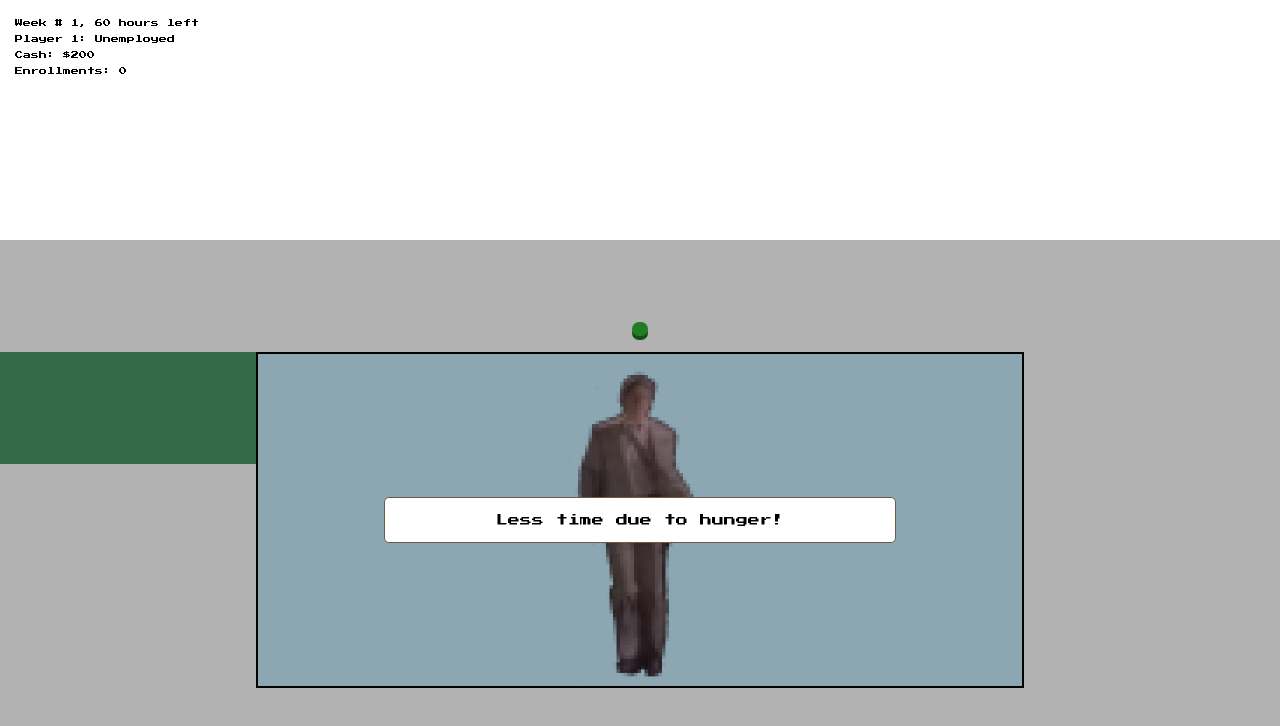
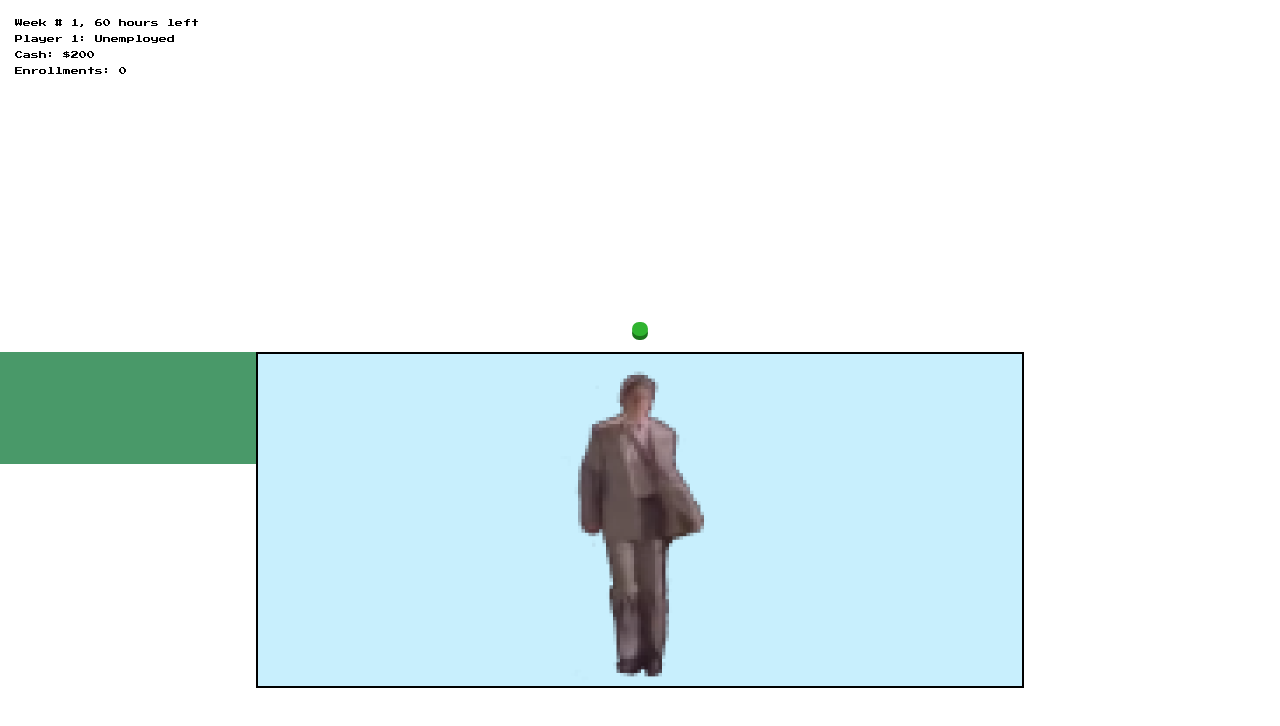
Before and after one commit to wintermutt/jones-redux, a Next.js app: page / in a window 1280 px wide. Shown: the top 726 px of the page. Built offline with nearby package versions, Linux system fonts and the light colour scheme.

Commit message:
Implemented starvation, feeding and notices.

```diff
--- a/components/Board.js
+++ b/components/Board.js
@@ -1,3 +1,5 @@
+import { getCurrentPlayerNotices } from '../state/players'
+import { isWeekendDismissed } from '../state/ui'
 import { getNumberOfBuildings } from '../state/buildings'
 import Tile from '../components/Tile'
 import BuildingWindow from '../components/BuildingWindow'
@@ -5,12 +7,15 @@ import WeekendWindow from '../components/WeekendWindow'
 import Modal from '../components/Modal'
 import Token from '../components/Token'
 import BoardMiddle from '../components/BoardMiddle'
+import { useSelector } from 'react-redux'
 
 const tiles = Array(getNumberOfBuildings())
   .fill(null)
   .map((_, i) => i)
 
 export default function Board({spaceWidth, spaceHeight}) {
+  const notices = useSelector(getCurrentPlayerNotices)
+  const weekendDismissed = useSelector(isWeekendDismissed)
 
   return (
     <>
@@ -26,7 +31,9 @@ export default function Board({spaceWidth, spaceHeight}) {
         <BuildingWindow/>
         <WeekendWindow/>
 
-        <Modal>Less time due to hunger!</Modal>
+        {weekendDismissed && notices.map(n =>
+          <Modal>{n}</Modal>
+        )}
       </div>
 
       <style jsx>{`
--- a/components/Modal.js
+++ b/components/Modal.js
@@ -29,11 +29,12 @@ export default function Modal({children}) {
         .modal {
           border: 1px solid #6e5b45;
           background: #fff;
-          width: 40vw;
+          width: 80vw;
           font-size: 12px;
-          padding: 10px;
+          padding: 20px;
           text-align: center;
           border-radius: 5px;
+          white-space: pre-wrap;
         }
       `}</style>
     </>
--- a/state/players.js
+++ b/state/players.js
@@ -33,6 +33,8 @@ const playersSlice = createSlice({
       const player = getCurrent(players)
 
       player.cash -= product.price
+
+      if (product.feeds) player.hungry = false
     },
 
     enrolled(players, {payload}) {
@@ -88,8 +90,10 @@ const playersSlice = createSlice({
       player.timeLeft = 60
       player.position = 2
       player.inside = false
+      player.notices = []
 
       processWeekend(player)
+      processStarvation(player)
 
       if (initializing) delete players.initializing
     }
@@ -105,7 +109,9 @@ function getNewPlayer() {
     weekend: null,
     cash: 200,
     job: null,
-    enrollments: 0
+    enrollments: 0,
+    hungry: true,
+    notices: []
   }
 }
 
@@ -121,6 +127,15 @@ function processWeekend(player) {
   player.weekend = {
     text: "You tried to drive to Hawaii to watch a surfing contest.",
     spent
+  }
+}
+
+function processStarvation(player) {
+  if (player.week === 1 || !player.hungry)
+    player.hungry = true
+  else {
+    player.timeLeft -= timeCosts.starvation
+    player.notices.push('LESS TIME!\nDUE TO HUNGER')
   }
 }
 
@@ -142,6 +157,10 @@ export function getCurrentPlayerPosition(state) {
 
 export function getCurrentPlayerWeekend(state) {
   return getCurrentPlayer(state).weekend
+}
+
+export function getCurrentPlayerNotices(state) {
+  return getCurrentPlayer(state).notices
 }
 
 export function isCurrentPlayerInside(state) {
--- a/state/static.yaml
+++ b/state/static.yaml
@@ -5,6 +5,7 @@ timeCosts:
   enteringBuilding: 2
   movement: 0.625 # 10 / 16, source: https://jonesinthefastlane.fandom.com/wiki/Locations
   jobApplication: 4
+  starvation: 20
 
 buildings:
   - name: Luxury Condo
@@ -67,12 +68,12 @@ buildings:
       - {name: Assistant Manager, wage: 7}
       - {name: Manager, wage: 8}
     products:
-      - {name: Hamburger, price: 79}
-      - {name: Cheeseburger, price: 89}
-      - {name: Big Max, price: 124}
-      - {name: Mr. Fries, price: 65}
-      - {name: Mr. Shake, price: 102}
-      - {name: Cola, price: 69}
+      - {name: Hamburger, price: 79, feeds: true}
+      - {name: Cheeseburger, price: 89, feeds: true}
+      - {name: Big Max, price: 124, feeds: true}
+      - {name: Mr. Fries, price: 65, feeds: true}
+      - {name: Mr. Shake, price: 102, feeds: true}
+      - {name: Cola, price: 69, feeds: true}
 
   - name: Clothing Store
     background: "#d19159"
@@ -168,9 +169,9 @@ buildings:
       - {name: Assistant Manager, wage: 15}
       - {name: Manager, wage: 18}
     products:
-      - {name: Food for 1 Week, price: 55}
-      - {name: Food for 2 Weeks, price: 100}
-      - {name: Food for 4 Weeks, price: 190}
+      - {name: Food for 1 Week, price: 55, feeds: true}
+      - {name: Food for 2 Weeks, price: 100, feeds: true}
+      - {name: Food for 4 Weeks, price: 190, feeds: true}
       - {name: 10 Lottery Tickets, price: 10}
       - {name: Newspaper, price: 1}
 
```
